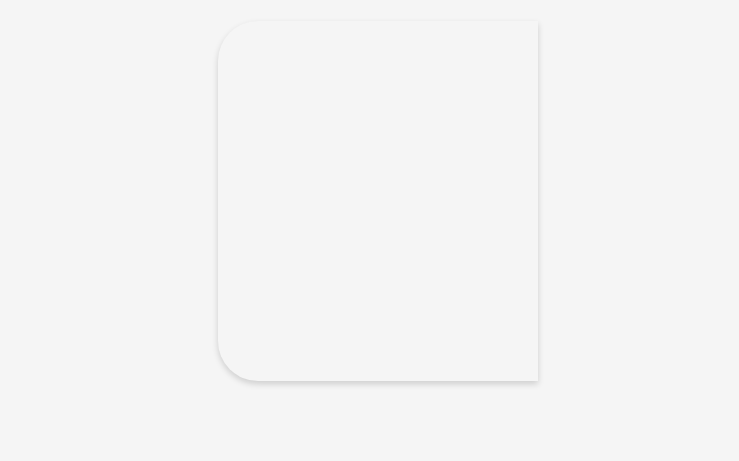
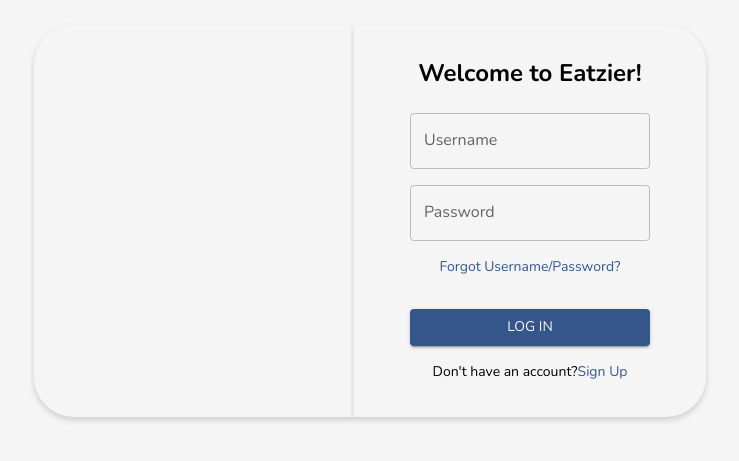
Before and after one commit to landonbconnell/eatzee, a React (Create React App) app in the folder client/: page / in a window 1280 px wide. Shown: the part 187-648 px from the top of the page, without its empty margins (270-1009 px from the left). Built offline with nearby package versions, Linux system fonts and the light colour scheme.

Commit message:
started login screen

```diff
--- a/client/src/components/LogInPage/Carousel.tsx
+++ b/client/src/components/LogInPage/Carousel.tsx
@@ -1,7 +1,20 @@
+import { Box } from '@mui/material';
 import * as React from 'react';
 
+const CarouselBoxStyles = {
+  minWidth: '20rem',
+  maxWidth: '30rem',
+  minHeight: '22.5rem',
+  maxHeight: '30rem',
+  overflow: 'hidden', // hide both horizontal and vertical overflow
+  borderTopLeftRadius: '2.5rem',
+  borderBottomLeftRadius: '2.5rem',
+  boxShadow: '0px 3px 6px rgba(0, 0, 0, 0.16)',
+  backgroundColor: 'primary.light',
+};
+
 const Carousel = () => {
-  return <div />;
+  return <Box sx={CarouselBoxStyles}> </Box>;
 };
 
 export default Carousel;
--- a/client/src/components/LogInPage/LogIn.tsx
+++ b/client/src/components/LogInPage/LogIn.tsx
@@ -1,8 +1,71 @@
-import { Box } from '@mui/material';
+import { Box, Button, Stack, TextField, Typography } from '@mui/material';
 import * as React from 'react';
 
+const LogInBoxStyles = {
+  minWidth: '20rem',
+  maxWidth: '20rem',
+  minHeight: '22.5rem',
+  maxHeight: '22.5rem',
+  padding: '1rem',
+  overflow: 'hidden', // hide both horizontal and vertical overflow
+  borderTopRightRadius: '2.5rem',
+  borderBottomRightRadius: '2.5rem',
+  boxShadow: '0px 3px 6px rgba(0, 0, 0, 0.16)',
+  backgroundColor: 'primary.light',
+};
+
 const LogIn = () => {
-  return <Box />;
+  return (
+    <Box sx={LogInBoxStyles}>
+      <Stack direction='column' justifyContent='center' alignItems='center'>
+        <Typography
+          variant='h5'
+          sx={{ fontWeight: 'bold', margin: '1rem 0 1.5rem 0' }}
+        >
+          Welcome to Eatzier!
+        </Typography>
+        <TextField
+          label='Username'
+          variant='outlined'
+          sx={{ width: '15rem', marginBottom: '1rem' }}
+        />
+        <TextField
+          label='Password'
+          variant='outlined'
+          sx={{ width: '15rem' }}
+        />
+        <Typography
+          variant='body2'
+          sx={{ margin: '1rem 0 1rem 0', color: 'secondary.dark' }}
+        >
+          Forgot Username/Password?
+        </Typography>
+        <Button
+          variant='contained'
+          sx={{
+            width: '15rem',
+            marginTop: '1rem',
+            backgroundColor: 'secondary.dark',
+            color: 'primary.light',
+          }}
+        >
+          Log In
+        </Button>
+
+        <Stack direction='row'>
+          <Typography variant='body2' sx={{ marginTop: '1rem' }}>
+            {"Don't have an account? "}
+          </Typography>
+          <Typography
+            variant='body2'
+            sx={{ marginTop: '1rem', color: 'secondary.dark' }}
+          >
+            {' Sign Up'}
+          </Typography>
+        </Stack>
+      </Stack>
+    </Box>
+  );
 };
 
 export default LogIn;
--- a/client/src/components/LogInPage/LogInPage.tsx
+++ b/client/src/components/LogInPage/LogInPage.tsx
@@ -2,19 +2,6 @@
 import { Box, Stack } from '@mui/material';
 import Carousel from './Carousel';
 import LogIn from './LogIn';
-
-const LogInPageBoxStyles = {
-  minWidth: '20rem',
-  maxWidth: '20rem',
-  minHeight: '22.5rem',
-  maxHeight: '22.5rem',
-  overflow: 'hidden', // hide both horizontal and vertical overflow
-  borderTopLeftRadius: '2.5rem',
-  borderBottomLeftRadius: '2.5rem',
-  boxShadow: '0px 3px 6px rgba(0, 0, 0, 0.16)',
-  margin: '0rem 2.5rem 2.5rem 2.5rem',
-  backgroundColor: 'primary.light',
-};
 
 const LogInPage = () => {
   return (
@@ -23,16 +10,13 @@
         display: 'flex',
         justifyContent: 'center',
         alignItems: 'center',
-        width: '100vw', // 100% of the viewport width
-        height: '100vh', // 100% of the viewport height
+        height: '100vh',
       }}
     >
-      <Box sx={LogInPageBoxStyles}>
-        <Stack direction='row'>
-          <Carousel />
-          <LogIn />
-        </Stack>
-      </Box>
+      <Stack direction='row'>
+        <Carousel />
+        <LogIn />
+      </Stack>
     </Box>
   );
 };
```
